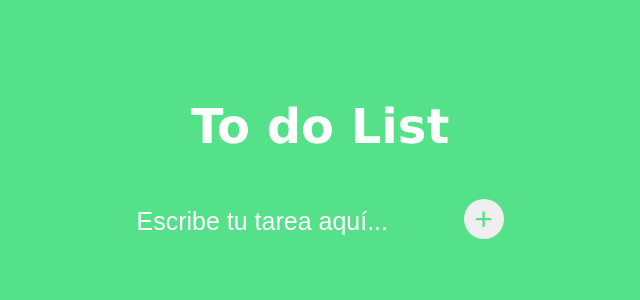
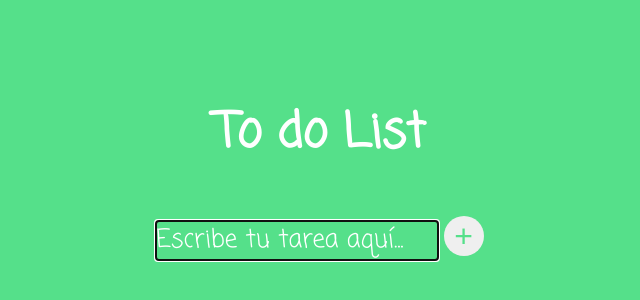
Before and after one commit to Dafnay/To-Do-List, a plain HTML site: page index.html in a window 1280 px wide. Shown: the part 102-402 px from the top of the page, without its empty margins (320-960 px from the left). Drawn offline with Linux system fonts and the light colour scheme.

Commit message:
cambios css

```diff
--- a/index.js
+++ b/index.js
@@ -39,7 +39,8 @@ list.addEventListener('click', (event)=>{
     }
 });
 
-//Para que aparezcan los checkbox seleccionados como tarea realizada
+//Para que aparezcan los checkbox seleccionados como tarea completada
+
 let updateStats = ()=>{
     let element = list.querySelectorAll('div');
     let checkbox = document.querySelectorAll('input[type="checkbox"]:checked');
--- a/styles.css
+++ b/styles.css
@@ -1,3 +1,5 @@
+@import url('https://fonts.googleapis.com/css2?family=Coming+Soon&display=swap');
+
 
 :root{
     --mint: #55e08a;
@@ -10,11 +12,12 @@
     padding: 0;
 }
 body{
-    font-family: 'Lucida Sans', 'Lucida Sans Regular', 'Lucida Grande', 'Lucida Sans Unicode', Geneva, Verdana, sans-serif;
     background-color: var(--mint);
+    font-family:'Coming Soon', cursive;
 }
 
 h1{
+    /* font-family:'Coming Soon', cursive; */
     margin-top: 200px;
     color: var(--white);
     text-align: center;
@@ -26,6 +29,7 @@ form{
     text-align: center;
 }
 form input[type="text"]{
+    font-family:'Coming Soon', cursive;
     background-color: var(--mint);
     color: var(--white);
     border-style: none;
@@ -35,7 +39,7 @@ form input[type="text"]::placeholder{
     color: var(--white);
 }
 form input[type="text"]:focus{
-    outline: none;
+    /* outline: none; */
 }
 form input[type="submit"]{
     color: var(--mint);
@@ -76,5 +80,5 @@ form input[type="submit"]:hover{
     margin: 25px 0 50px;
     color: var(--white);
     text-align: center;
-    font-size: 12px;
+    font-size: 14px;
 }
```
